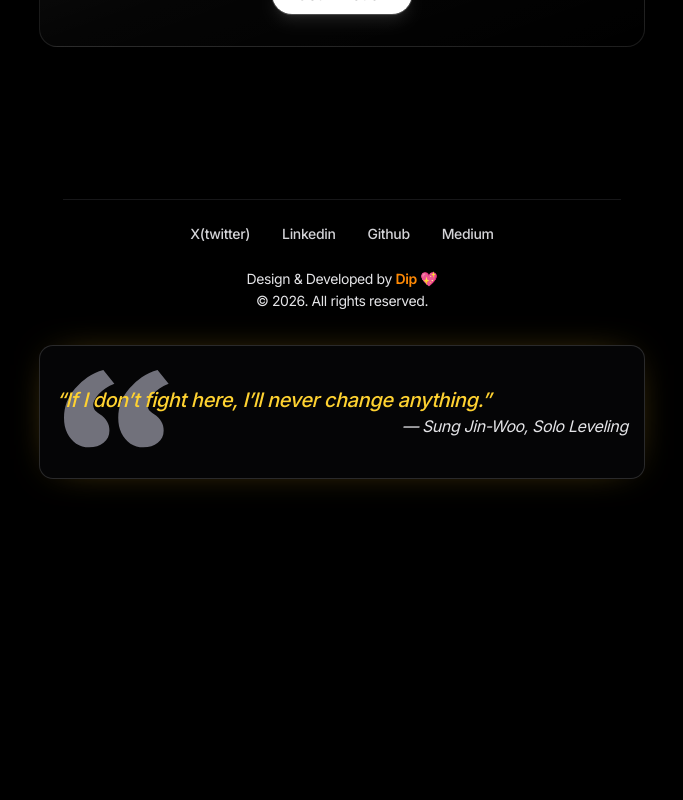
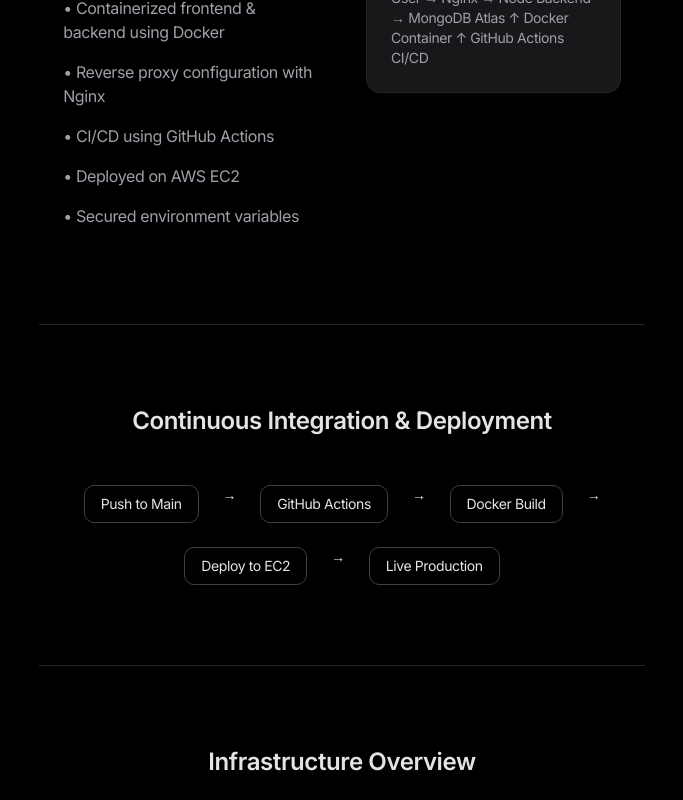
Before and after one commit to DIPAKK2310/dip_blog, a Next.js app: page /devops in a window 1280 px wide. Shown: the part 2440-3240 px from the top of the page, without its empty margins (298-981 px from the left). Before the commit the page ends 2951 px from the top, so only its background shows below. Built offline with nearby package versions, Linux system fonts and the light colour scheme.

Commit message:
feat:Arrange page

```diff
--- a/app/devops/page.tsx
+++ b/app/devops/page.tsx
@@ -1,4 +1,8 @@
+import Ci_Cd from '@/components/devops/Ci_Cd'
+import Deployments from '@/components/devops/Deployments'
 import HeroDev from '@/components/devops/HeroDev'
+import Infra from '@/components/devops/Infra'
+import Tools from '@/components/devops/TechBadges'
 import Link from 'next/link'
 import React from 'react'
 
@@ -6,6 +10,9 @@ const page = () => {
   return (
     <div>
      <HeroDev/>
+      <Deployments/>
+      <Ci_Cd/>
+      <Infra/>
     </div>
   )
 }
```
